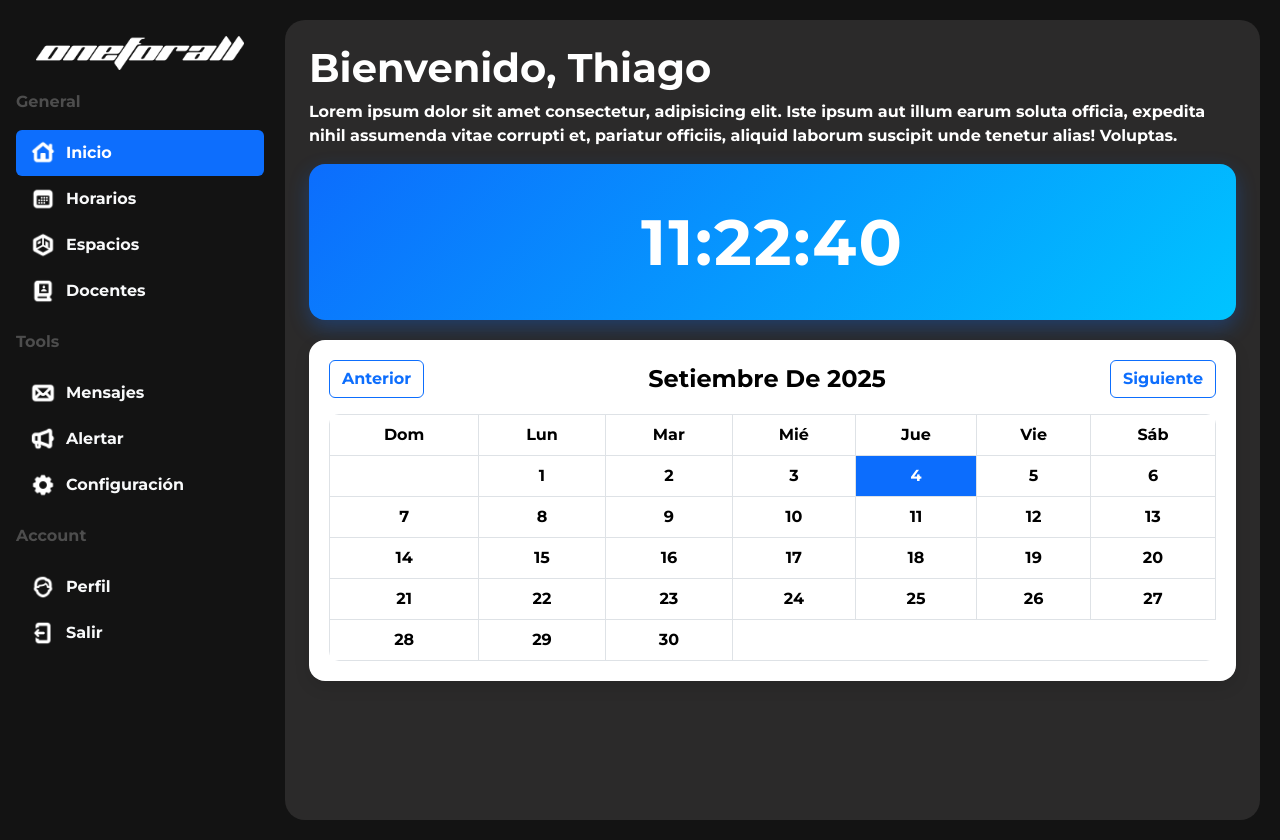
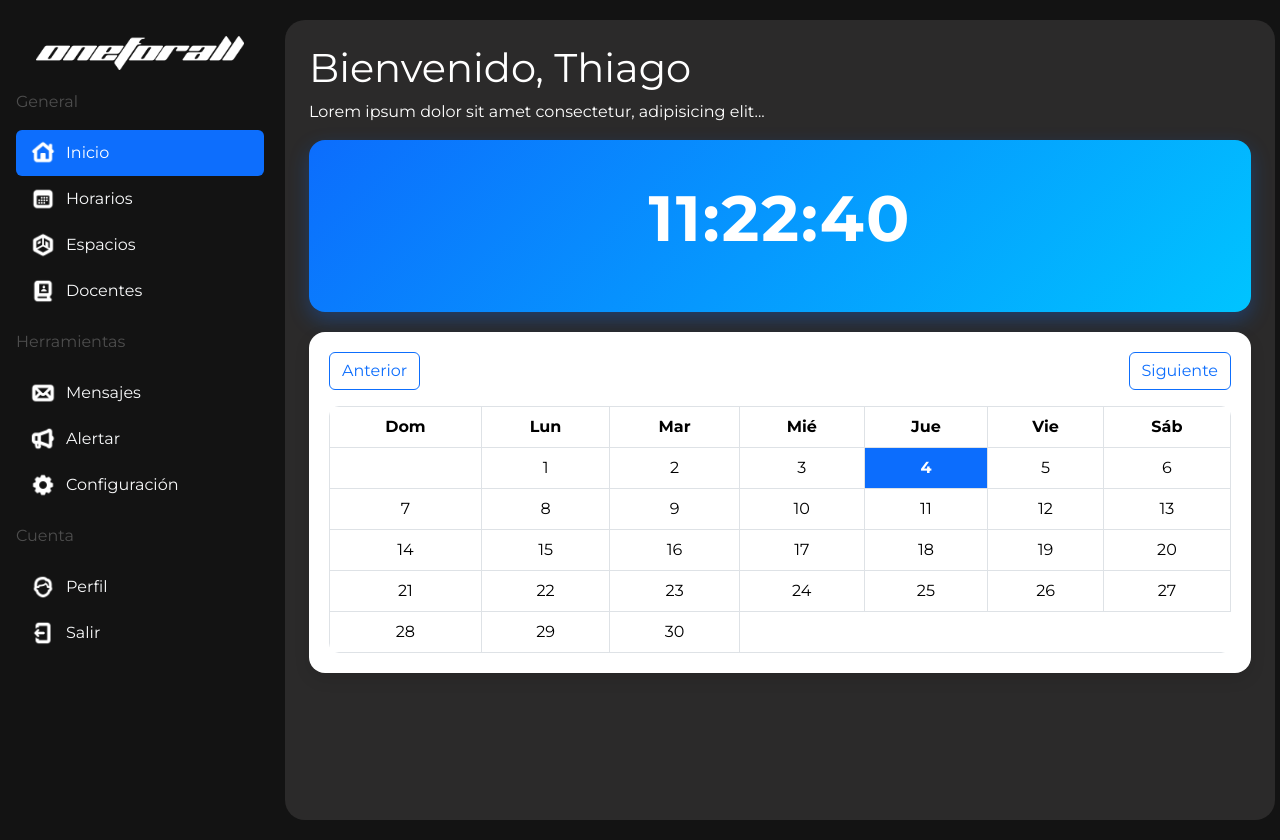
Before and after one commit to theodonzio/oneforall_2025, a PHP site: page /php/index.php in a window 1280 px wide. Run offline with PHP 8.4, Linux system fonts and the light colour scheme.

Commit message:
Cambio de clases y nombres

```diff
--- a/css/style.css
+++ b/css/style.css
@@ -1,55 +1,45 @@
-*{
-    margin: 0px;
-    padding: 0px;
+/* ====== Estilos generales ====== */
+* {
+    margin: 0;
+    padding: 0;
     font-family: "Montserrat", sans-serif;
-    font-weight: 700 !important;
-    scroll-behavior: smooth;
 }
 
-.sidebar-wrapper {
+body {
+    background-color: #131313;
+}
+
+/* ====== Barra lateral ====== */
+.barra-lateral {
     position: sticky;
     top: 0;
     height: 100vh;
-    overflow-y: auto;
+    background-color: #131313 !important;
 }
 
-.sidebar-wrapper p{
+.barra-lateral p {
     color: #4d4d4d;
 }
 
-.logo{
+.logo {
     display: flex;
-    align-items: center;
     justify-content: center;
     padding: 20px;
 }
 
-#sidebarlogo{
+#logo-barra {
     width: 13rem;
-    height: auto;
 }
 
-._icon{
+.icono {
     width: 30px;
-    height: auto;
-}
-
-.nav {
-  text-align: left !important;
 }
 
 .nav-link {
-  display: flex !important;
-  align-items: center !important;
-  justify-content: flex-start !important;
-  text-align: left !important;
-  gap: 8px !important;
-  padding-left: 0.75rem !important;
-}
-
-.sidebar-wrapper {
-    background-color: #131313 !important;
-    overflow: hidden;
+  display: flex;
+  align-items: center;
+  gap: 8px;
+  padding-left: 0.75rem;
 }
 
 .nav-link:hover {
@@ -57,40 +47,22 @@
   transition: background-color 0.2s ease;
 }
 
-main{
-    margin: 20px;
-    margin-left: 5px;
+/* ====== Contenido principal ====== */
+main {
+    margin: 20px 5px;
     border-radius: 20px;
     background-color: #2b2a2a;
-    scroll-behavior: smooth;
+    overflow-y: auto;
 }
 
-/* Quitar scrollbar vertical */
-main::-webkit-scrollbar {
-    display: none; /* Chrome, Edge, Safari */
-}
+/* Quitar scroll visual */
+main::-webkit-scrollbar { display: none; }
+main { scrollbar-width: none; }
 
-main {
-    -ms-overflow-style: none;  /* IE y Edge */
-    scrollbar-width: none;     /* Firefox */
-}
-
-
-body{
-    background-color:#131313;
-}
-
-.widgets {
-  margin: 20px;
-  display: flex;
-  gap: 20px; /* separación entre reloj y calendario */
-  flex-wrap: wrap; /* si la pantalla es chica, que bajen en columna */
-}
-
-.widget-card {
-  flex: 1;
+/* ====== Widgets (reloj y calendario) ====== */
+.tarjeta-widget {
   min-width: 300px;
-  background: #ffffff;
+  background: #fff;
   border-radius: 16px;
   padding: 20px;
   box-shadow: 0px 6px 16px rgba(0,0,0,0.1);
@@ -99,38 +71,26 @@ body{
   align-items: center;
 }
 
-/* Ajustes al reloj dentro de la tarjeta */
+/* Reloj */
 .reloj {
   font-family: 'Share Tech Mono', monospace;
   background: linear-gradient(135deg, #0C6DFD, #00c4ff);
   color: #fff;
-  border-radius: 16px;
   padding: 30px 20px;
   box-shadow: 0 8px 20px rgba(13,110,253,0.3);
-  display: flex;
-  align-items: center;
   justify-content: center;
-  width: 100%; /* ajustá la altura que quieras */
+  width: 100%;
 }
 
-.reloj .tiempo {
+.reloj .hora {
   font-size: 64px;
   font-weight: bold;
   letter-spacing: 2px;
-  margin: 0;   /* quita márgenes innecesarios */
-  padding: 0;  /* quita el padding que lo bajaba */
 }
 
-/* Ajustes al calendario */
-#calendario {
-  width: 100%;
-}
-
-#calendario h4 {
-  text-transform: capitalize;
-  font-weight: bold;
-  text-align: center;
-}
+/* Calendario */
+#calendario { width: 100%; }
+#calendario h4 { text-align: center; font-weight: bold; }
 
 #calendario table {
   margin: 0;
@@ -138,27 +98,12 @@ body{
   overflow: hidden;
 }
 
-.m-0{
-    color: black;
-}
-
-/* Contenedor del reloj: arriba a la derecha */
-.reloj-container {
-  display: flex;
-  justify-content: flex-end;
-  margin-bottom: 20px;
-}
-
-/* Contenedor del calendario: centrado */
-.calendario-container {
-  display: flex;
-  justify-content: center;
-  margin-top: 20px;
-}
-
 #calendario td.bg-primary {
-  border-radius: 0 !important;   /* quita bordes redondeados */
-  background-color: #0C6DFD !important; /* azul Bootstrap */
+  background-color: #0C6DFD !important;
   color: #fff !important;
   font-weight: bold;
 }
+
+/* Posicionamiento */
+.contenedor-reloj { display: flex; justify-content: flex-end; margin-bottom: 20px; }
+.contenedor-calendario { display: flex; justify-content: center; margin-top: 20px; }
--- a/js/app.js
+++ b/js/app.js
@@ -1,104 +1,58 @@
-var dropdownElementList = [].slice.call(document.querySelectorAll('.dropdown-toggle'))
-dropdownElementList.forEach(function (dropdownToggleEl) {
-  new bootstrap.Dropdown(dropdownToggleEl, {
-    offset: [-10, 20]  // desplaza el dropdown 60px hacia arriba
-  })
-})
-// ==========================
-// Reloj en hora de Paysandú
-// ==========================
-// ==========================
-// Reloj en hora de Paysandú
-// ==========================
-const $tiempo = document.querySelector('.tiempo')
+// ========== Reloj Digital ==========
+const $hora = document.querySelector('.hora');
 
-function digitalClock(){
-    let f = new Date()
+function actualizarReloj(){
+  let ahora = new Date();
+  $hora.textContent = ahora.toLocaleTimeString("es-UY", { hour12: false });
+}
+setInterval(actualizarReloj, 1000);
+actualizarReloj();
 
-    // Muestra únicamente la hora en formato local
-    let timeString = f.toLocaleTimeString("es-UY", { hour12: false })
-    $tiempo.innerHTML = timeString
+// ========== Calendario ==========
+let mes = new Date().getMonth();
+let anio = new Date().getFullYear();
+
+function generarCalendario(m, a) {
+  const dias = ["Dom","Lun","Mar","Mié","Jue","Vie","Sáb"];
+  const primerDia = new Date(a, m, 1).getDay();
+  const totalDias = new Date(a, m+1, 0).getDate();
+  const hoy = new Date();
+
+  // Estructura HTML del calendario
+  let html = `
+    <div class="d-flex align-items-center mb-3 w-100">
+      <button class="btn btn-outline-primary" id="anterior">Anterior</button>
+      <h4 class="flex-grow-1 m-0">
+        ${new Date(a,m).toLocaleString("es-UY",{month:"long",year:"numeric"})}
+      </h4>
+      <button class="btn btn-outline-primary" id="siguiente">Siguiente</button>
+    </div>
+    <table class="table table-bordered text-center">
+      <thead><tr>${dias.map(d=>`<th>${d}</th>`).join("")}</tr></thead><tbody><tr>
+  `;
+
+  // Celdas vacías antes del primer día
+  for(let i=0;i<primerDia;i++) html += "<td></td>";
+
+  // Días del mes
+  for(let d=1; d<=totalDias; d++){
+    if((primerDia+d-1)%7===0) html+="</tr><tr>";
+    let clase = (d===hoy.getDate() && m===hoy.getMonth() && a===hoy.getFullYear())
+      ? "bg-primary text-white fw-bold" : "";
+    html += `<td class="${clase}">${d}</td>`;
+  }
+  html+="</tr></tbody></table>";
+
+  // Renderizar calendario
+  document.getElementById("calendario").innerHTML = html;
+
+  // Botones de navegación
+  document.getElementById("anterior").onclick = ()=>{
+    mes--; if(mes<0){mes=11;anio--;} generarCalendario(mes,anio);
+  };
+  document.getElementById("siguiente").onclick = ()=>{
+    mes++; if(mes>11){mes=0;anio++;} generarCalendario(mes,anio);
+  };
 }
 
-// actualizar cada segundo
-setInterval(digitalClock, 1000)
-digitalClock()
-// ==========================
-// Calendario interactivo
-// ==========================
-
-let fechaHoy = new Date();
-let mesActual = fechaHoy.getMonth();
-let anioActual = fechaHoy.getFullYear();
-
-function generarCalendario(mes, anio) {
-  const diasSemana = ["Dom", "Lun", "Mar", "Mié", "Jue", "Vie", "Sáb"];
-  const primerDiaMes = new Date(anio, mes, 1);
-  const ultimoDiaMes = new Date(anio, mes + 1, 0).getDate();
-
- let html = `
-  <div class="d-flex align-items-center mb-3 w-100">
-    <button class="btn btn-outline-primary" id="prevMes">Anterior</button>
-    <h4 class="flex-grow-1 text-center m-0">
-      ${primerDiaMes.toLocaleString("es-UY", { month: "long", year: "numeric" })}
-    </h4>
-    <button class="btn btn-outline-primary" id="sigMes">Siguiente</button>
-  </div>
-`;
-
-  html += `<table class="table table-bordered text-center">`;
-  html += `<thead><tr>`;
-
-  // cabecera días
-  for (let dia of diasSemana) {
-    html += `<th>${dia}</th>`;
-  }
-  html += `</tr></thead><tbody><tr>`;
-
-  // espacios vacíos antes del primer día
-  for (let i = 0; i < primerDiaMes.getDay(); i++) {
-    html += `<td></td>`;
-  }
-
-  // días del mes
-  for (let dia = 1; dia <= ultimoDiaMes; dia++) {
-    let fechaIterada = new Date(anio, mes, dia);
-    let hoy = new Date();
-
-    let claseHoy =
-      dia === hoy.getDate() && mes === hoy.getMonth() && anio === hoy.getFullYear()
-        ? "bg-primary text-white rounded-circle"
-        : "";
-
-    if ((primerDiaMes.getDay() + dia - 1) % 7 === 0) {
-      html += `</tr><tr>`;
-    }
-    html += `<td class="${claseHoy}">${dia}</td>`;
-  }
-
-  html += `</tr></tbody></table>`;
-
-  document.getElementById("calendario").innerHTML = html;
-
-  // eventos de navegación
-  document.getElementById("prevMes").addEventListener("click", () => {
-    mesActual--;
-    if (mesActual < 0) {
-      mesActual = 11;
-      anioActual--;
-    }
-    generarCalendario(mesActual, anioActual);
-  });
-
-  document.getElementById("sigMes").addEventListener("click", () => {
-    mesActual++;
-    if (mesActual > 11) {
-      mesActual = 0;
-      anioActual++;
-    }
-    generarCalendario(mesActual, anioActual);
-  });
-}
-
-// Mostrar mes actual
-generarCalendario(mesActual, anioActual);
+generarCalendario(mes,anio);
--- a/php/index.php
+++ b/php/index.php
@@ -1,116 +1,72 @@
 <!DOCTYPE html>
-<html lang="en">
+<html lang="es">
 <head>
   <meta charset="UTF-8" />
   <meta name="viewport" content="width=device-width, initial-scale=1.0"/>
   <title>ofav4</title>
-  <!--links de librerias de bootstrap y link a css-->
-  <link href="https://cdn.jsdelivr.net/npm/bootstrap@5.3.7/dist/css/bootstrap.min.css" rel="stylesheet" integrity="sha384-LN+7fdVzj6u52u30Kp6M/trliBMCMKTyK833zpbD+pXdCLuTusPj697FH4R/5mcr" crossorigin="anonymous">
+
+  <!-- Bootstrap y estilos -->
+  <link href="https://cdn.jsdelivr.net/npm/bootstrap@5.3.7/dist/css/bootstrap.min.css" rel="stylesheet">
   <link href="https://cdn.jsdelivr.net/npm/bootstrap-icons@1.10.5/font/bootstrap-icons.css" rel="stylesheet">
   <link rel="stylesheet" href="../css/style.css">
-  <!--links de los fonts-->
-  <link rel="preconnect" href="https://fonts.googleapis.com">
-  <link rel="preconnect" href="https://fonts.gstatic.com" crossorigin>
-  <link href="https://fonts.googleapis.com/css2?family=Montserrat:ital,wght@0,100..900;1,100..900&display=swap" rel="stylesheet">
+
+  <!-- Fuente Montserrat -->
+  <link href="https://fonts.googleapis.com/css2?family=Montserrat:wght@400;700&display=swap" rel="stylesheet">
 </head>
 
 <body class="d-flex">
-<!--sider-->
-<div class="sidebar-wrapper d-flex flex-column flex-shrink-0 p-3 bg-dark" style="width: 280px;">
+<!-- Barra lateral -->
+<div class="barra-lateral d-flex flex-column flex-shrink-0 p-3 bg-dark" style="width: 280px;">
 
   <div class="logo">
-    <img src="../img/ofalogos/fulltextpositivo.png" id="sidebarlogo">
+      <img src="../img/ofalogos/fulltextpositivo.png" id="logo-barra">
   </div>
 
   <ul class="nav nav-pills flex-column mb-auto">
     <p>General</p>
     <li class="nav-item">
-    <a href="#" class="nav-link active" aria-current="page">
-      <img src="../img/icons/home_icon.png" class="_icon">
+      <a href="#" class="nav-link active">
+        <img src="../img/icons/home_icon.png" class="icono">
         Inicio
       </a>
     </li>
-  <li>
-    <a href="#" class="nav-link link-light">
-      <img src="../img/icons/timetable_icon.png" class="_icon">
-      Horarios
-    </a>
-  </li>
-  <li>
-    <a href="#" class="nav-link link-light">
-      <img src="../img/icons/space_icon.png" class="_icon">
-      Espacios
-    </a>
-  </li>
-  <li>
-    <a href="#" class="nav-link link-light">
-      <img src="../img/icons/teach_icon.png" class="_icon">
-      Docentes
-    </a>
-  </li>
+    <li><a href="#" class="nav-link link-light"><img src="../img/icons/timetable_icon.png" class="icono"> Horarios</a></li>
+    <li><a href="#" class="nav-link link-light"><img src="../img/icons/space_icon.png" class="icono"> Espacios</a></li>
+    <li><a href="#" class="nav-link link-light"><img src="../img/icons/teach_icon.png" class="icono"> Docentes</a></li>
 
-  <p class="mt-3">Tools</p>
-  <li>
-    <a href="#" class="nav-link link-light">
-      <img src="../img/icons/inbox_icon.png" class="_icon">
-      Mensajes
-    </a>
-  </li>
-    <li>
-    <a href="#" class="nav-link link-light">
-      <img src="../img/icons/alert_icon.png" class="_icon">
-      Alertar
-    </a>
-  </li>
-  <li>
-    <a href="#" class="nav-link link-light">
-      <img src="../img/icons/config_icon.png" class="_icon">
-      Configuración
-    </a>
-  </li>
+    <p class="mt-3">Herramientas</p>
+    <li><a href="#" class="nav-link link-light"><img src="../img/icons/inbox_icon.png" class="icono"> Mensajes</a></li>
+    <li><a href="#" class="nav-link link-light"><img src="../img/icons/alert_icon.png" class="icono"> Alertar</a></li>
+    <li><a href="#" class="nav-link link-light"><img src="../img/icons/config_icon.png" class="icono"> Configuración</a></li>
 
-  <p class="mt-3">Account</p>
-    <li>
-    <a href="#" class="nav-link link-light">
-      <img src="../img/icons/maleuser_icon.png" class="_icon">
-      Perfil
-    </a>
-  </li>
-      <li>
-    <a href="#" class="nav-link link-light">
-      <img src="../img/icons/exit_icon.png" class="_icon">
-      Salir
-    </a>
-  </li>
+    <p class="mt-3">Cuenta</p>
+    <li><a href="#" class="nav-link link-light"><img src="../img/icons/maleuser_icon.png" class="icono"> Perfil</a></li>
+    <li><a href="#" class="nav-link link-light"><img src="../img/icons/exit_icon.png" class="icono"> Salir</a></li>
   </ul>
-
 </div>
 
+<!-- Contenido principal -->
 <main class="flex-grow-1 p-4" style="height: 100vh; overflow-y: auto; color: white;">
     <h1>Bienvenido, Thiago</h1>
-    <p>Lorem ipsum dolor sit amet consectetur, adipisicing elit. Iste ipsum aut illum earum soluta officia, expedita nihil assumenda vitae corrupti et, pariatur officiis, aliquid laborum suscipit unde tenetur alias! Voluptas.</p>
+    <p>Lorem ipsum dolor sit amet consectetur, adipisicing elit...</p>
+
     <!-- Reloj arriba a la derecha -->
-<div class="reloj-container">
-  <div class="widget-card reloj">
-      <p class="tiempo"></p>
+    <div class="contenedor-reloj">
+      <div class="tarjeta-widget reloj">
+          <p class="hora"></p>
       </div>
     </div>
 
     <!-- Calendario centrado -->
-<div class="calendario-container">
-  <div class="widget-card" id="calendario"></div>
+    <div class="contenedor-calendario">
+      <div class="tarjeta-widget" id="calendario"></div>
     </div>
 </main>
 
-  <!-- Bootstrap Bundle JS (dropdown y tooltip) -->
-  <script src="https://cdn.jsdelivr.net/npm/bootstrap@5.3.7/dist/js/bootstrap.bundle.min.js" integrity="sha384-ndDqU0Gzau9qJ1lfW4pNLlhNTkCfHzAVBReH9diLvGRem5+R9g2FzA8ZGN954O5Q" crossorigin="anonymous" ></script>
+<!-- JS de Bootstrap -->
+<script src="https://cdn.jsdelivr.net/npm/bootstrap@5.3.7/dist/js/bootstrap.bundle.min.js"></script>
 
-  <!-- Inicialización de tooltips -->
-  <script>
-      const tooltipTriggerList = document.querySelectorAll('[data-bs-toggle="tooltip"]');
-      const tooltipList = [...tooltipTriggerList].map(el => new bootstrap.Tooltip(el));
-  </script>
-
+<!-- Script propio -->
 <script src="../js/app.js"></script>
 </body>
 </html>
```
Lines whose indentation alone changed are shown as unchanged.
